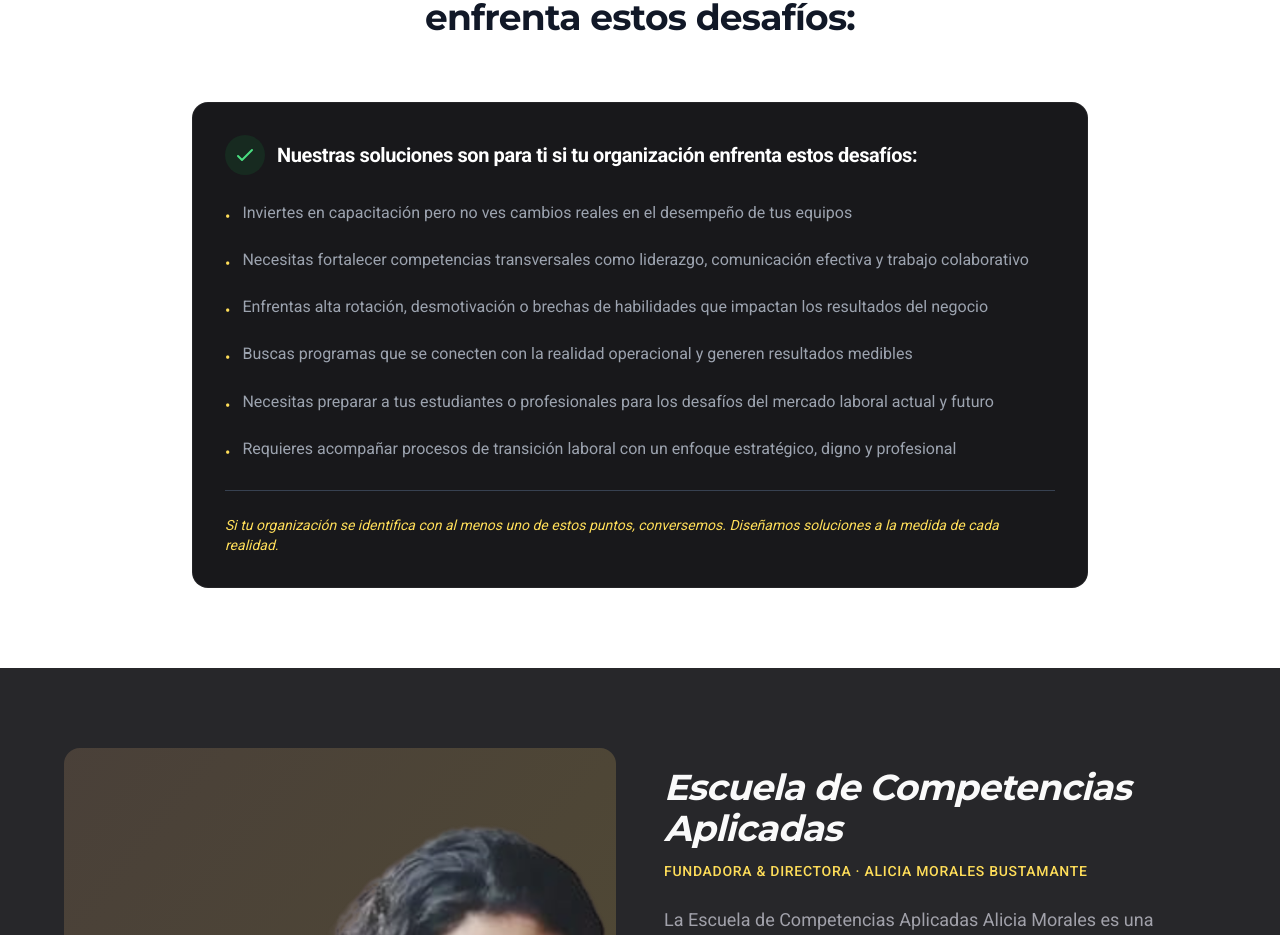
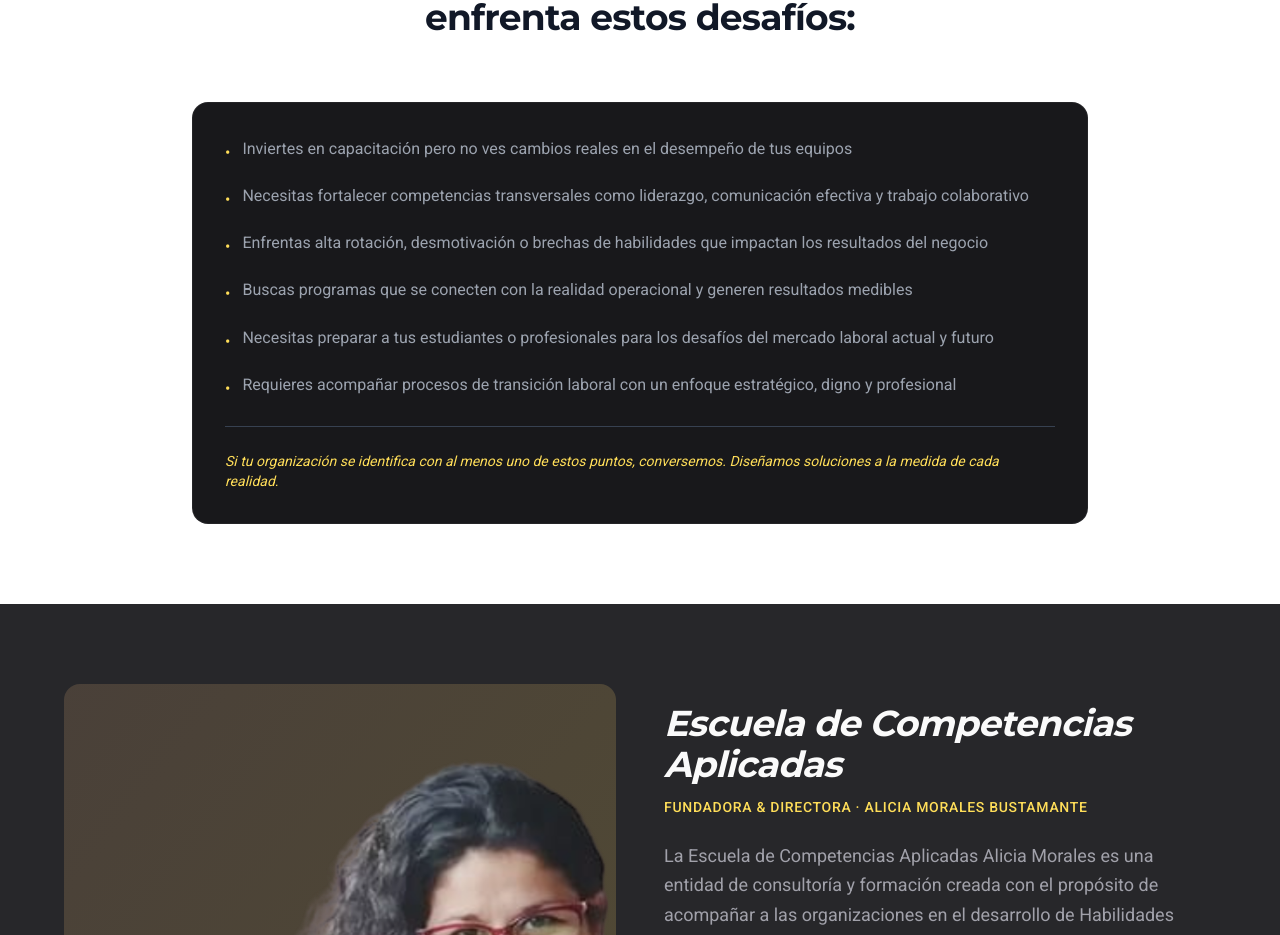
Before and after one commit to mauro6287-blip/alicia-morales-coach, a Next.js app: page / in a window 1280 px wide. Shown: the part 7360-8295 px from the top of the page. Built offline with nearby package versions, Linux system fonts and the light colour scheme.

Commit message:
Remove duplicate heading and check icon from ParaQuienEs card
Co-Authored-By: Claude Opus 4.6 <noreply@anthropic.com>

```diff
--- a/sections/ParaQuienEs.tsx
+++ b/sections/ParaQuienEs.tsx
@@ -31,27 +31,6 @@ export default function ParaQuienEs() {
 
                 <ScrollReveal delay={100}>
                     <div className="rounded-2xl border border-white/5 bg-[#18181b] p-8">
-                        <div className="mb-6 flex items-center gap-3">
-                            <div className="flex h-10 w-10 items-center justify-center rounded-full bg-green-900/30 text-green-400">
-                                <svg
-                                    className="h-6 w-6"
-                                    fill="none"
-                                    stroke="currentColor"
-                                    viewBox="0 0 24 24"
-                                >
-                                    <path
-                                        strokeLinecap="round"
-                                        strokeLinejoin="round"
-                                        strokeWidth={2}
-                                        d="M5 13l4 4L19 7"
-                                    />
-                                </svg>
-                            </div>
-                            <h3 className="text-xl font-semibold text-white">
-                                Nuestras soluciones son para ti si tu organización enfrenta estos desafíos:
-                            </h3>
-                        </div>
-
                         <ul className="space-y-4">
                             {perfilIdeal.map((item, index) => (
                                 <li key={index} className="flex items-start gap-3">
```
